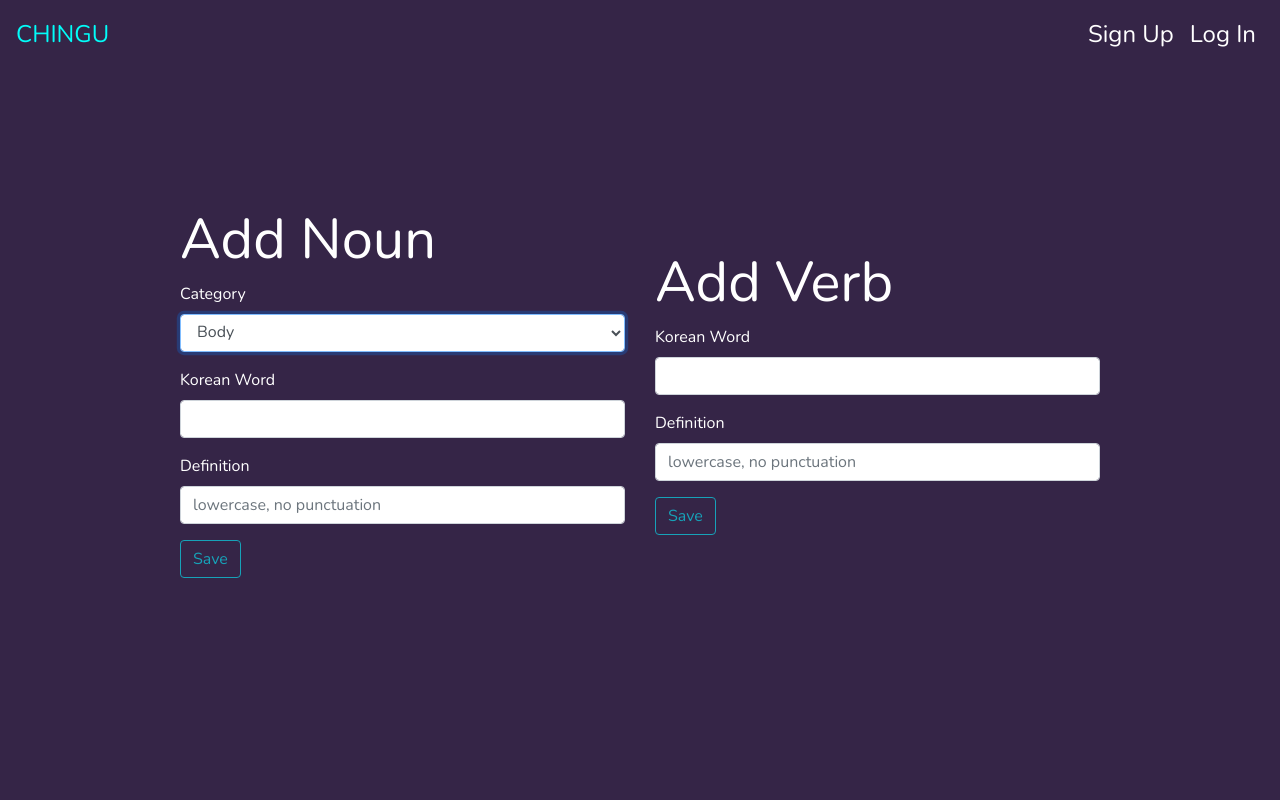
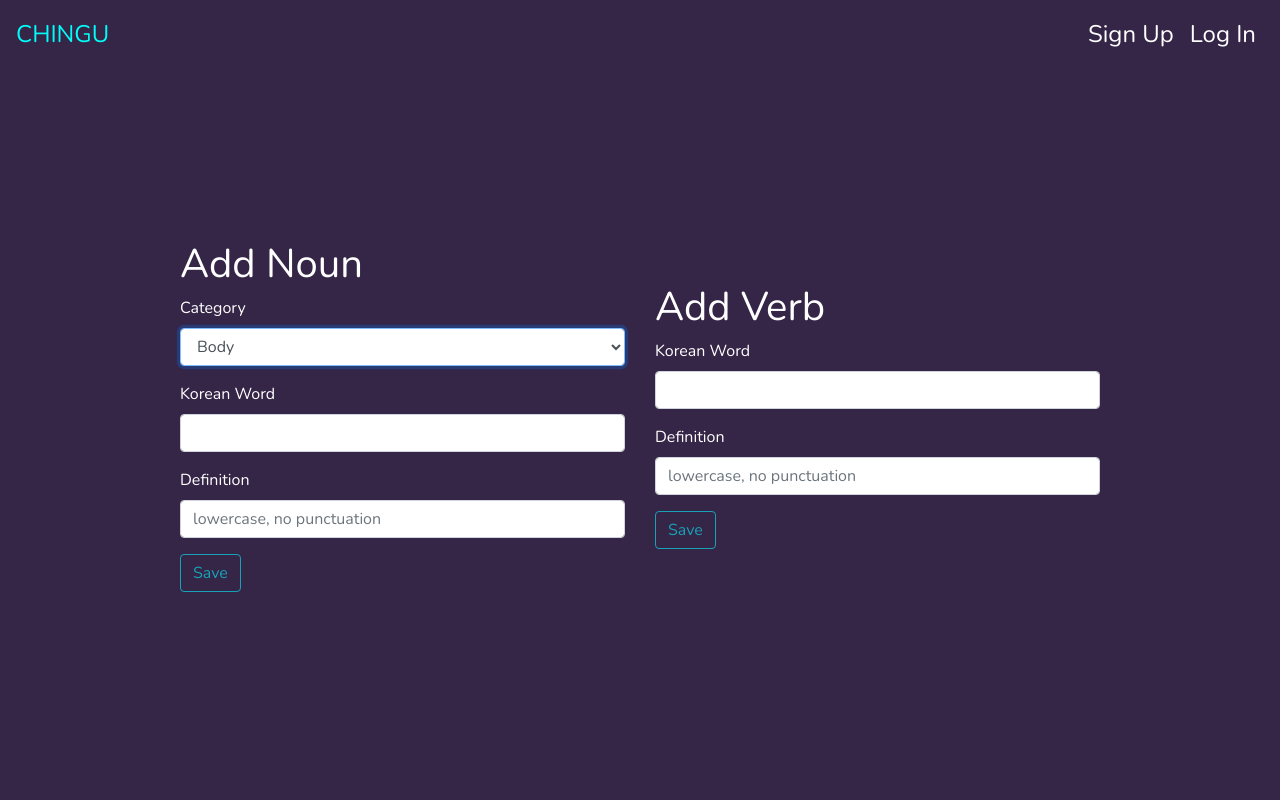
Before and after one commit to aherzfeld/chingu, a Flask app: page /admin in a window 1280 px wide. Run offline with Flask 2, Linux system fonts and the light colour scheme; some libraries are stand-ins or nearby versions.

Commit message:
added flask-debugtoolbar extension

```diff
--- a/chingu/__init__.py
+++ b/chingu/__init__.py
@@ -4,6 +4,7 @@ from flask_login import LoginManager
 from flask_mail import Mail
 from flask_sqlalchemy import SQLAlchemy
 from flask_migrate import Migrate
+from flask_debugtoolbar import DebugToolbarExtension
 
 
 # Allez les extensiones!
@@ -13,6 +14,7 @@ login.login_view = 'auth.login'
 db = SQLAlchemy()
 migrate = Migrate()
 mail = Mail()
+debug_toolbar = DebugToolbarExtension()
 
 
 # app factory
@@ -53,6 +55,7 @@ def create_app(test_config=None):
     migrate.init_app(app, db)
     login.init_app(app)
     mail.init_app(app)
+    debug_toolbar.init_app(app)
 
     from chingu.auth import bp as auth_bp
     """ the url_prefix is optional - any routes defined in this bp will get
--- a/chingu/templates/admin.html
+++ b/chingu/templates/admin.html
@@ -6,11 +6,11 @@
 
 <div class="bgBase">
 
-  <div class="container h-100">
+  <div class="container h-100 pt-5">
     <div class="row justify-content-center align-items-center h-100">
-      <div class="col col-sm-8 col-md-6 col-lg-6 col-xl-5 text-white">
+      <div class="col-8 col-sm-8 col-md-6 col-lg-6 col-xl-5 text-white">
 
-        <h1 class="display-4">Add Noun</h1>
+        <h1 class="display-5">Add Noun</h1>
 
         <form id="addNounForm" action="" method="post" autocomplete="off">
         {{ noun_form.hidden_tag() }}
@@ -42,9 +42,9 @@
 
       </div>
 
-      <div class="col col-sm-8 col-md-6 col-lg-6 col-xl-5 text-white">
+      <div class="col-8 col-sm-8 col-md-6 col-lg-6 col-xl-5 text-white">
 
-        <h1 class="display-4">Add Verb</h1>
+        <h1 class="display-5">Add Verb</h1>
 
         <form id="addVerbForm" action="" method="post" autocomplete="off">
         {{ verb_form.hidden_tag() }}
--- a/requirements.txt
+++ b/requirements.txt
@@ -3,6 +3,7 @@ blinker==1.4
 Click==7.0
 coverage==4.5.2
 Flask==1.0.2
+Flask-DebugToolbar==0.10.1
 Flask-Login==0.4.1
 Flask-Mail==0.9.1
 Flask-Migrate==2.3.1
```
